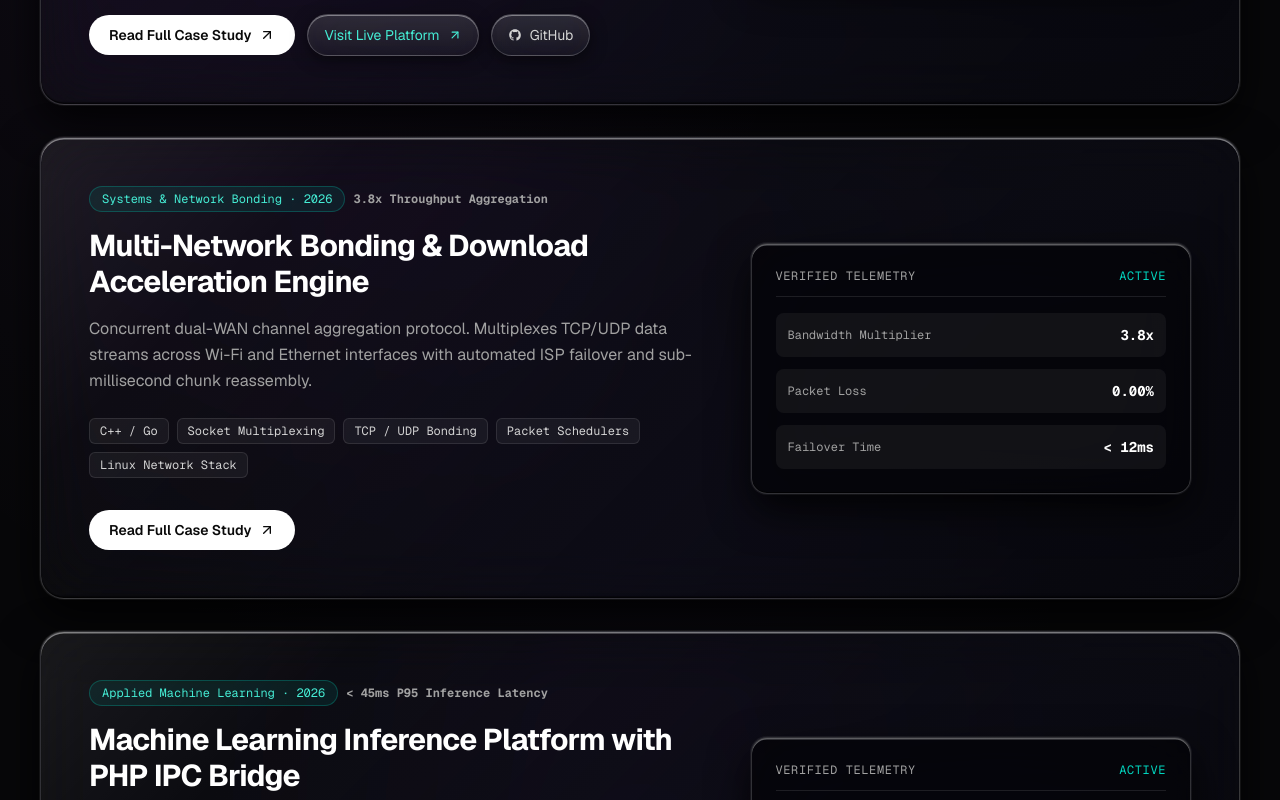
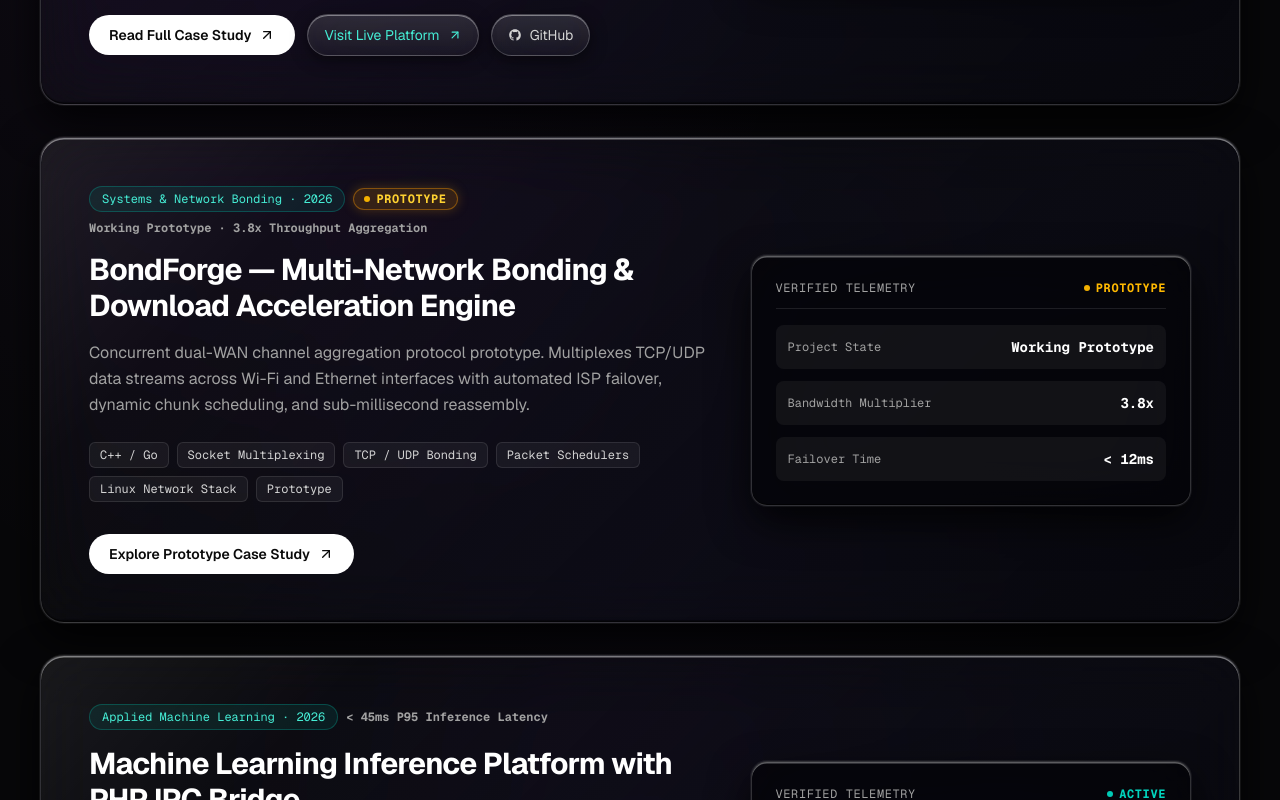
Before and after one commit to dhairya-404/Portfolio, a Next.js app: page /work in a window 1280 px wide. Shown: the part 860-1660 px from the top of the page. Built offline with nearby package versions, Linux system fonts and the light colour scheme.

Commit message:
feat(work): add BondForge multi-network bonding prototype project

```diff
--- a/src/app/page.tsx
+++ b/src/app/page.tsx
@@ -31,7 +31,8 @@ function GithubIcon({ className = "w-4 h-4" }: { className?: string }) {
 const WORDS = [
   { text: "products", color: "teal" },
   { text: "brands", color: "purple" },
-  { text: "TraceLab DFIR", color: "teal" },
+  { text: "BondForge", color: "teal" },
+  { text: "TraceLab DFIR", color: "purple" },
   { text: "network systems", color: "teal" },
   { text: "ML platforms", color: "purple" },
   { text: "socket engines", color: "teal" },
@@ -162,6 +163,7 @@ export default function HomePage() {
         <div className="relative z-10 w-full mt-12 sm:mt-16 pt-8 pb-4 border-t border-white/10 overflow-hidden">
           <div className="animate-marquee flex items-center gap-8 text-xs font-mono uppercase tracking-widest text-neutral-500">
             {[
+              "BondForge Prototype",
               "TraceLab Forensics",
               "SHA-256 Non-Repudiation",
               "Multi-Network Bonding",
@@ -172,8 +174,8 @@ export default function HomePage() {
               "TypeScript",
               "Socket Multiplexing",
               "Sub-50ms Latency",
-              "RK4 Kinetic Physics",
               "Tailwind CSS v4",
+              "BondForge Prototype",
               "TraceLab Forensics",
               "WebSocket Telemetry",
               "Sub-millisecond IPC",
@@ -362,26 +364,30 @@ export default function HomePage() {
               </div>
             </div>
 
-            {/* Project 1: Multi-Network Bonding */}
+            {/* Project: BondForge — Multi-Network Bonding & Download Acceleration Engine */}
             <div className="p-8 sm:p-12 rounded-3xl dark-card grid grid-cols-1 lg:grid-cols-12 gap-8 items-center group">
               <div className="lg:col-span-7">
                 <div className="flex flex-wrap items-center gap-2 mb-4">
                   <span className="px-3 py-1 rounded-full bg-teal-500/10 border border-teal-500/30 text-teal-300 text-xs font-mono">
                     Systems Engineering · 2026
                   </span>
-                  <span className="text-xs font-mono text-neutral-500">Dual-WAN Socket Bonding</span>
+                  <span className="inline-flex items-center gap-1.5 px-2.5 py-0.5 rounded-full bg-amber-500/15 border border-amber-500/40 text-amber-300 text-xs font-mono font-bold tracking-wider uppercase shadow-[0_0_12px_rgba(245,158,11,0.25)]">
+                    <span className="w-1.5 h-1.5 rounded-full bg-amber-400 animate-pulse" />
+                    Prototype
+                  </span>
+                  <span className="text-xs font-mono text-neutral-400">Dual-WAN Socket Bonding</span>
                 </div>
 
                 <h3 className="text-2xl sm:text-3xl font-bold text-white tracking-tight mb-4 group-hover:text-teal-200 transition-colors">
-                  Multi-Network Bonding & Download Acceleration Engine
+                  BondForge — Multi-Network Bonding & Download Acceleration Engine
                 </h3>
 
-                <p className="text-neutral-400 leading-relaxed text-sm sm:text-base mb-6">
-                  Concurrent dual-interface channel aggregation that bonds Wi-Fi and Ethernet interfaces into a single unified virtual link. Implements dynamic chunk scheduling and sub-millisecond packet reassembly with zero stream corruption.
+                <p className="text-neutral-400 leading-relaxed text-sm sm:text-base mb-6 font-normal">
+                  Concurrent dual-interface channel aggregation prototype that bonds Wi-Fi and Ethernet interfaces into a single unified virtual link. Implements dynamic chunk scheduling and sub-millisecond packet reassembly with zero stream corruption.
                 </p>
 
                 <div className="flex flex-wrap gap-2 mb-8">
-                  {["C++ / Go", "Socket Multiplexing", "TCP / UDP Reassembly", "Dynamic Load Balancer"].map((tag) => (
+                  {["C++ / Go", "Socket Multiplexing", "TCP / UDP Reassembly", "Dynamic Load Balancer", "Prototype"].map((tag) => (
                     <span key={tag} className="px-2.5 py-1 rounded-md bg-white/5 border border-white/10 text-xs font-mono text-neutral-300">
                       {tag}
                     </span>
@@ -389,10 +395,10 @@ export default function HomePage() {
                 </div>
 
                 <Link
-                  href="/work/multi-network-bonding"
-                  className="inline-flex items-center gap-2 px-5 py-2.5 rounded-full bg-white text-neutral-950 font-medium text-xs sm:text-sm hover:bg-neutral-200 transition-colors"
+                  href="/work/bondforge"
+                  className="inline-flex items-center gap-2 px-5 py-2.5 rounded-full bg-white text-neutral-950 font-semibold text-xs sm:text-sm hover:bg-neutral-200 transition-colors cursor-pointer"
                 >
-                  <span>View Case Study</span>
+                  <span>Explore Prototype Case Study</span>
                   <ArrowUpRight className="w-4 h-4" />
                 </Link>
               </div>
@@ -401,9 +407,9 @@ export default function HomePage() {
               <div className="lg:col-span-5 p-6 rounded-2xl glass-terminal font-mono text-xs space-y-4">
                 <div className="flex items-center justify-between border-b border-white/10 pb-3">
                   <span className="text-neutral-400">MULTIPLEXER STATUS</span>
-                  <span className="text-teal-400 flex items-center gap-1.5 font-bold">
-                    <span className="w-2 h-2 rounded-full bg-teal-400 animate-pulse" />
-                    BONDED (3.8x)
+                  <span className="text-amber-400 flex items-center gap-1.5 font-bold">
+                    <span className="w-2 h-2 rounded-full bg-amber-400 animate-pulse" />
+                    PROTOTYPE BONDED (3.8x)
                   </span>
                 </div>
                 <div className="space-y-3">
--- /dev/null
+++ b/src/app/work/bondforge/page.tsx
@@ -0,0 +1,5 @@
+import MultiNetworkBondingCaseStudy from "../multi-network-bonding/page";
+
+export default function BondForgePage() {
+  return <MultiNetworkBondingCaseStudy />;
+}
--- a/src/app/work/multi-network-bonding/page.tsx
+++ b/src/app/work/multi-network-bonding/page.tsx
@@ -32,20 +32,33 @@ export default function MultiNetworkBondingCaseStudy() {
 
       {/* Header */}
       <div className="mb-12">
-        <div className="inline-flex items-center gap-2 px-3 py-1 rounded-full bg-teal-500/10 border border-teal-500/30 text-teal-300 text-xs font-mono mb-4">
-          <Network className="w-3.5 h-3.5" />
-          <span>Case Study · Systems Engineering</span>
+        <div className="flex flex-wrap items-center gap-2 mb-4">
+          <div className="inline-flex items-center gap-2 px-3 py-1 rounded-full bg-teal-500/10 border border-teal-500/30 text-teal-300 text-xs font-mono">
+            <Network className="w-3.5 h-3.5" />
+            <span>Case Study · Systems Engineering</span>
+          </div>
+          <span className="inline-flex items-center gap-1.5 px-3 py-1 rounded-full bg-amber-500/15 border border-amber-500/40 text-amber-300 text-xs font-mono font-bold tracking-wider uppercase shadow-[0_0_12px_rgba(245,158,11,0.25)]">
+            <span className="w-2 h-2 rounded-full bg-amber-400 animate-pulse" />
+            Working Prototype
+          </span>
         </div>
         <h1 className="text-4xl sm:text-5xl md:text-6xl font-bold tracking-tight text-white mb-6 leading-tight">
-          Multi-Network Bonding & Download Acceleration Engine
+          BondForge — Multi-Network Bonding & Download Acceleration Engine
         </h1>
         <p className="text-lg sm:text-xl text-neutral-300 leading-relaxed font-normal">
-          Aggregating disparate network connections (Wi-Fi + Fiber Ethernet) into a unified high-throughput socket stream with automated ISP failover and zero stream corruption.
+          BondForge is a high-performance socket bonding prototype aggregating disparate network connections (Wi-Fi + Fiber Ethernet) into a unified high-throughput stream with automated ISP failover and zero stream corruption.
         </p>
       </div>
 
       {/* Metadata Pill Grid */}
       <div className="grid grid-cols-2 sm:grid-cols-4 gap-4 p-6 rounded-2xl dark-card mb-16 text-xs font-mono">
+        <div>
+          <div className="text-neutral-500 uppercase tracking-wider mb-1">Status</div>
+          <div className="text-amber-300 font-bold flex items-center gap-1.5">
+            <span className="w-1.5 h-1.5 rounded-full bg-amber-400 animate-pulse" />
+            Working Prototype
+          </div>
+        </div>
         <div>
           <div className="text-neutral-500 uppercase tracking-wider mb-1">Architecture</div>
           <div className="text-white font-bold">Socket Multiplexing</div>
@@ -58,19 +71,15 @@ export default function MultiNetworkBondingCaseStudy() {
           <div className="text-neutral-500 uppercase tracking-wider mb-1">Failover</div>
           <div className="text-white font-bold">&lt; 12ms Real-time</div>
         </div>
-        <div>
-          <div className="text-neutral-500 uppercase tracking-wider mb-1">Reliability</div>
-          <div className="text-purple-400 font-bold">99.98% Zero Loss</div>
-        </div>
       </div>
 
       {/* Interactive Simulator Card */}
       <div className="p-8 rounded-3xl dark-card mb-16 space-y-6">
         <div className="flex flex-col sm:flex-row sm:items-center justify-between gap-4 border-b border-white/10 pb-6">
           <div>
-            <div className="text-xs font-mono uppercase text-teal-400">Live Simulator</div>
+            <div className="text-xs font-mono uppercase text-teal-400">Live Prototype Simulator</div>
             <h3 className="text-xl font-bold text-white tracking-tight">
-              Dual-WAN Channel Aggregation Telemetry
+              BondForge Dual-WAN Channel Aggregation Telemetry
             </h3>
           </div>
           <div className="text-right">
--- a/src/app/work/page.tsx
+++ b/src/app/work/page.tsx
@@ -46,6 +46,7 @@ interface Project {
   caseStudyAvailable: boolean;
   liveUrl?: string;
   githubUrl?: string;
+  isPrototype?: boolean;
 }
 
 const PROJECTS: Project[] = [
@@ -68,20 +69,21 @@ const PROJECTS: Project[] = [
     githubUrl: "https://github.com/dhairya-404/Trace-Labs",
   },
   {
-    slug: "multi-network-bonding",
-    title: "Multi-Network Bonding & Download Acceleration Engine",
+    slug: "bondforge",
+    title: "BondForge — Multi-Network Bonding & Download Acceleration Engine",
     category: "systems",
     categoryLabel: "Systems & Network Bonding",
     year: "2026",
-    highlight: "3.8x Throughput Aggregation",
-    description: "Concurrent dual-WAN channel aggregation protocol. Multiplexes TCP/UDP data streams across Wi-Fi and Ethernet interfaces with automated ISP failover and sub-millisecond chunk reassembly.",
-    tags: ["C++ / Go", "Socket Multiplexing", "TCP / UDP Bonding", "Packet Schedulers", "Linux Network Stack"],
+    highlight: "Working Prototype · 3.8x Throughput Aggregation",
+    description: "Concurrent dual-WAN channel aggregation protocol prototype. Multiplexes TCP/UDP data streams across Wi-Fi and Ethernet interfaces with automated ISP failover, dynamic chunk scheduling, and sub-millisecond reassembly.",
+    tags: ["C++ / Go", "Socket Multiplexing", "TCP / UDP Bonding", "Packet Schedulers", "Linux Network Stack", "Prototype"],
     metrics: [
+      { label: "Project State", value: "Working Prototype" },
       { label: "Bandwidth Multiplier", value: "3.8x" },
-      { label: "Packet Loss", value: "0.00%" },
       { label: "Failover Time", value: "< 12ms" },
     ],
     caseStudyAvailable: true,
+    isPrototype: true,
   },
   {
     slug: "ml-inference-engine",
@@ -297,6 +299,12 @@ export default function WorkPage() {
                   <span className="px-3 py-1 rounded-full bg-teal-500/10 border border-teal-500/30 text-teal-300 text-xs font-mono">
                     {project.categoryLabel} · {project.year}
                   </span>
+                  {project.isPrototype && (
+                    <span className="inline-flex items-center gap-1.5 px-2.5 py-0.5 rounded-full bg-amber-500/15 border border-amber-500/40 text-amber-300 text-xs font-mono font-bold tracking-wider uppercase shadow-[0_0_12px_rgba(245,158,11,0.25)]">
+                      <span className="w-1.5 h-1.5 rounded-full bg-amber-400 animate-pulse" />
+                      Prototype
+                    </span>
+                  )}
                   <span className="text-xs font-mono text-neutral-400 font-bold">{project.highlight}</span>
                 </div>
 
@@ -325,7 +333,7 @@ export default function WorkPage() {
                       href={`/work/${project.slug}`}
                       className="inline-flex items-center gap-2 px-5 py-2.5 rounded-full bg-white text-neutral-950 font-semibold text-xs sm:text-sm hover:bg-neutral-200 transition-colors cursor-pointer"
                     >
-                      <span>Read Full Case Study</span>
+                      <span>{project.isPrototype ? "Explore Prototype Case Study" : "Read Full Case Study"}</span>
                       <ArrowUpRight className="w-4 h-4" />
                     </Link>
                   )}
@@ -364,9 +372,12 @@ export default function WorkPage() {
 
               {/* Metrics Showcase */}
               <div className="lg:col-span-5 p-6 rounded-2xl glass-terminal font-mono text-xs space-y-4">
-                <div className="text-xs font-mono uppercase tracking-wider text-neutral-400 border-b border-white/10 pb-3 flex justify-between">
+                <div className="text-xs font-mono uppercase tracking-wider text-neutral-400 border-b border-white/10 pb-3 flex justify-between items-center">
                   <span>Verified Telemetry</span>
-                  <span className="text-teal-400">ACTIVE</span>
+                  <span className={project.isPrototype ? "text-amber-400 font-bold flex items-center gap-1.5" : "text-teal-400 font-bold flex items-center gap-1.5"}>
+                    <span className={`w-1.5 h-1.5 rounded-full ${project.isPrototype ? "bg-amber-400" : "bg-teal-400"} animate-pulse`} />
+                    {project.isPrototype ? "PROTOTYPE" : "ACTIVE"}
+                  </span>
                 </div>
                 <div className="grid grid-cols-1 sm:grid-cols-3 lg:grid-cols-1 gap-3">
                   {project.metrics.map((m, mIdx) => (
--- a/src/components/WorkSection.tsx
+++ b/src/components/WorkSection.tsx
@@ -28,16 +28,16 @@ export function WorkSection() {
     },
     {
       id: "network-bonding",
-      kicker: "Systems & Network Engineering",
-      title: "Multi-network bonding and download acceleration engine",
+      kicker: "Systems & Network Engineering · Prototype",
+      title: "BondForge — Multi-network bonding and download acceleration engine",
       description:
-        "Engineered a multi-interface packet aggregation and socket bonding system that stripes downloads concurrently over Wi-Fi, Ethernet, and Cellular channels. Implements dynamic chunk reassembly, adaptive TCP congestion backoff, and seamless sub-second link failover.",
-      tags: ["Socket Architecture", "Network Bonding", "TCP / UDP", "Concurrency"],
+        "Engineered an active socket bonding and packet aggregation prototype that stripes downloads concurrently over Wi-Fi, Ethernet, and Cellular channels. Implements dynamic chunk reassembly, adaptive TCP congestion backoff, and seamless sub-second link failover.",
+      tags: ["Socket Architecture", "Network Bonding", "TCP / UDP", "Concurrency", "Prototype"],
       metrics: [
+        { value: "Working", label: "Prototype Stage" },
         { value: "+340%", label: "throughput gain" },
-        { value: "0ms", label: "uninterrupted failover" },
       ],
-      status: "Active Engineering Research",
+      status: "Working Prototype",
     },
     {
       id: "php-ml-system",
```
